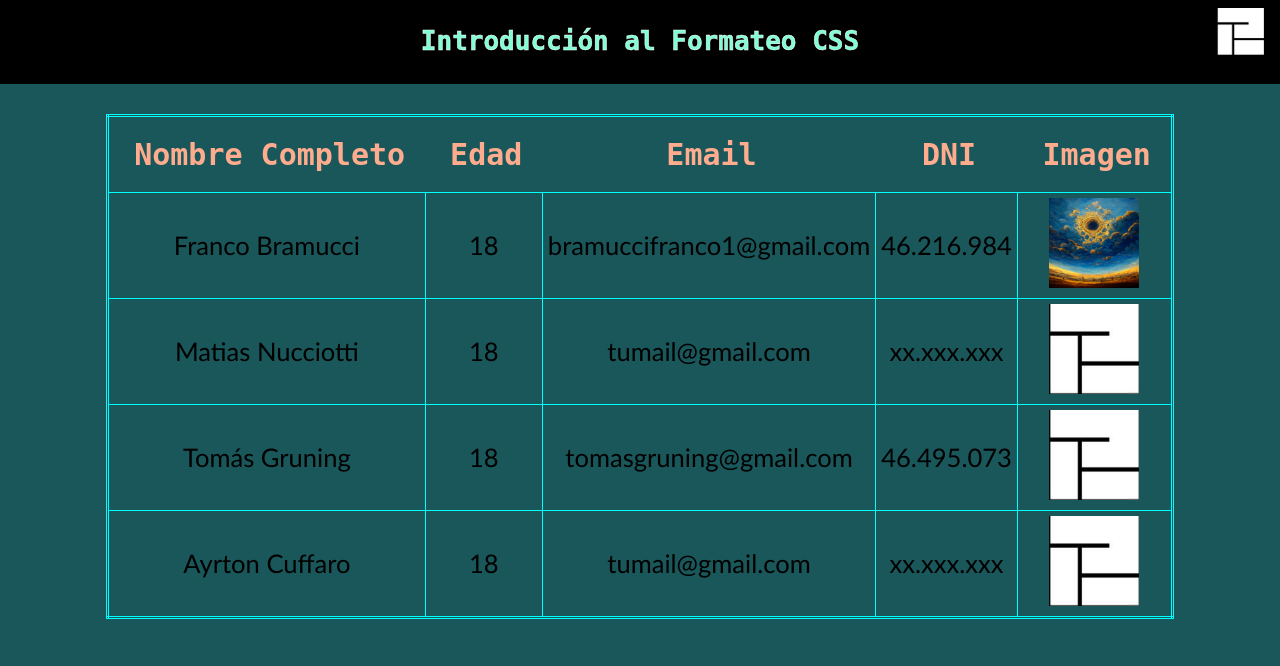
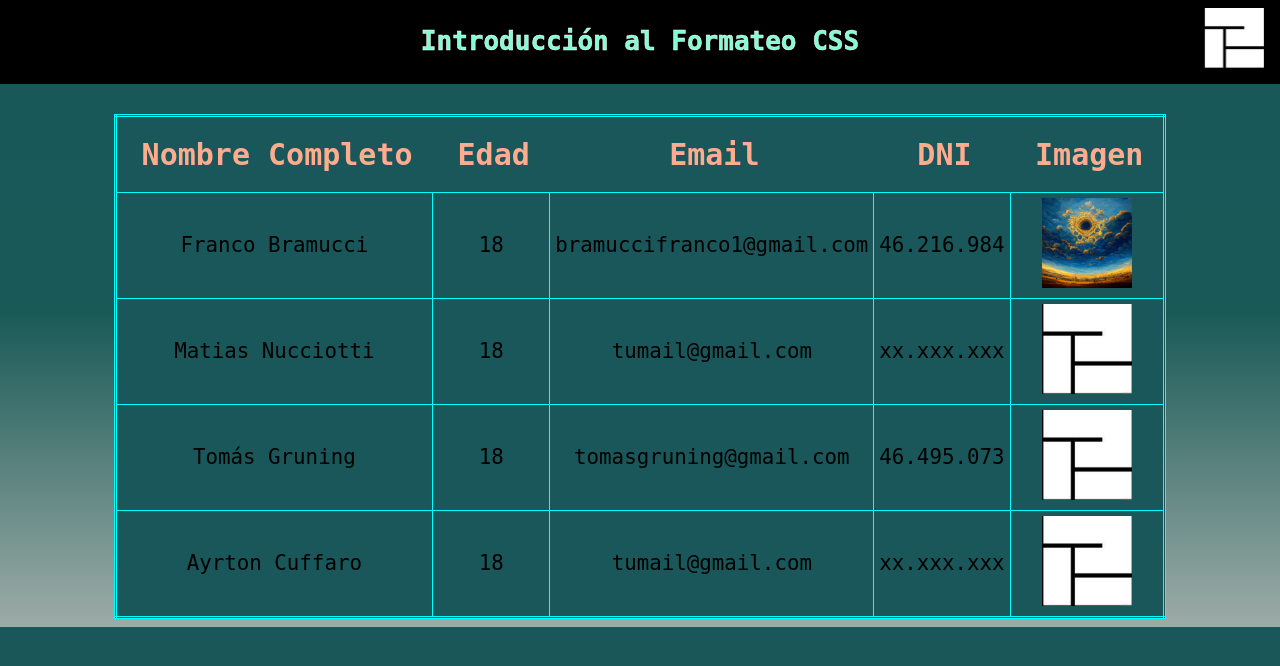
Before and after one commit to francobramucci/Pagina-Web, a PHP site: page /prueba.html in a window 1280 px wide. Shown: the top 666 px of the page. Run offline with PHP 8.4, Linux system fonts and the light colour scheme.

Commit message:
Agregue un fondo degrade y cambie un poco el tamaño del logo

```diff
--- a/html/cosas.css
+++ b/html/cosas.css
@@ -1,4 +1,5 @@
 .background{
+    background-image: linear-gradient(rgb(25, 87, 90), rgb(25, 90, 87), rgb(157, 172, 167));
     background-color: rgb(25, 87, 90);
 }
 
@@ -22,8 +23,8 @@
     right: 0;
     border:none;
     display:block;
-    width: 47px;
-    height: 47px
+    width: 60px;
+    height: 60px
 }
 
 
@@ -37,6 +38,7 @@
 }
 
 .tabla{
+    background-color: rgb(25, 87, 90);
     font-family: monospace;
     margin: auto;
     margin-top: 30px;
@@ -56,7 +58,7 @@
 }
 
 .tabla td {
-    font-family: Calibri;
+    font-family: monospace;
 	padding: 5px;
     border-bottom: 1px solid aqua;
     border-left: 1px solid aqua;
```
